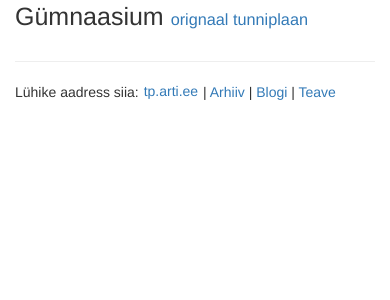
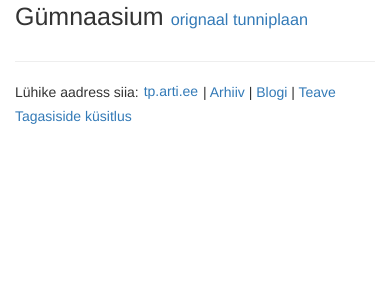
Before and after one commit to artizirk/tunniplaan.arti.ee, a Flask app: template templates/index.html in a window 390 px wide. Shown: the part 137-437 px from the top of the page. Run offline with Flask 2, Linux system fonts and the light colour scheme; the template is opened without the code that fills it, so the values that code supplies are empty; some libraries are stand-ins or nearby versions.

Commit message:
lisasin lingi küsitlusele lehe lõppu

```diff
--- a/static/css/main.css
+++ b/static/css/main.css
@@ -32,6 +32,11 @@
         font-size: 25px;
     }
 
+    .pull-right-footer {
+        clear: both;
+        display: block;
+        line-height: 200%
+    }
 }
 
 /* footeri parem kujundus väikese ekraani peal*/
@@ -41,6 +46,12 @@
     }
     span.hide-on-mobl {
         display: none;
+    }
+}
+
+@media (min-width: 650px) {
+    .pull-right-footer {
+        float: right;
     }
 }
 
--- a/templates/index.html
+++ b/templates/index.html
@@ -31,7 +31,8 @@
 
 <hr>
 <footer>
-<span class="hide-on-mobl">Lühike aadress siia: </span><button class="btn btn-link" style="padding: 0; margin-top: -3px;" data-toggle="modal" data-target="#tpartieeqrcode">tp.arti.ee</button> | <span class="break-on-mobl"><a href="/archive">Arhiiv</a> | <a href="/blog">Blogi</a> | <a href="/blog">Teave</a></span>
+<span class="hide-on-mobl">Lühike aadress siia: </span><a href="#tpartieeqrcode" class="btn btn-link" style="padding: 0; margin-top: -3px;" data-toggle="modal" data-target="#tpartieeqrcode">tp.arti.ee</a> | <span class="break-on-mobl"><a href="/archive">Arhiiv</a> | <a href="/blog">Blogi</a> | <a href="/blog">Teave</a></span>
+<a href="http://goo.gl/forms/Q3XOiBA3Mb" class="pull-right-footer">Tagasiside küsitlus</a>
 </footer>
 
 
```
